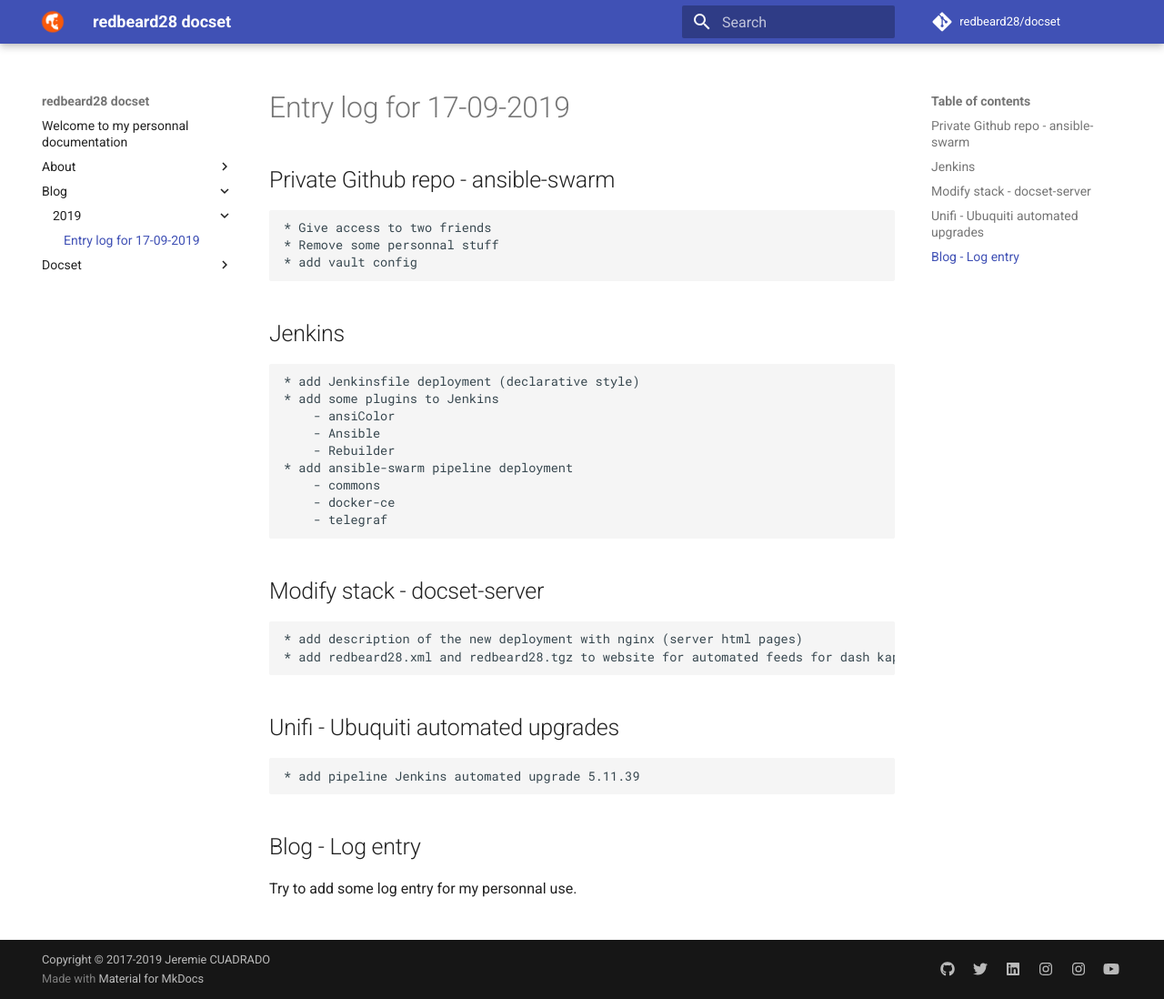
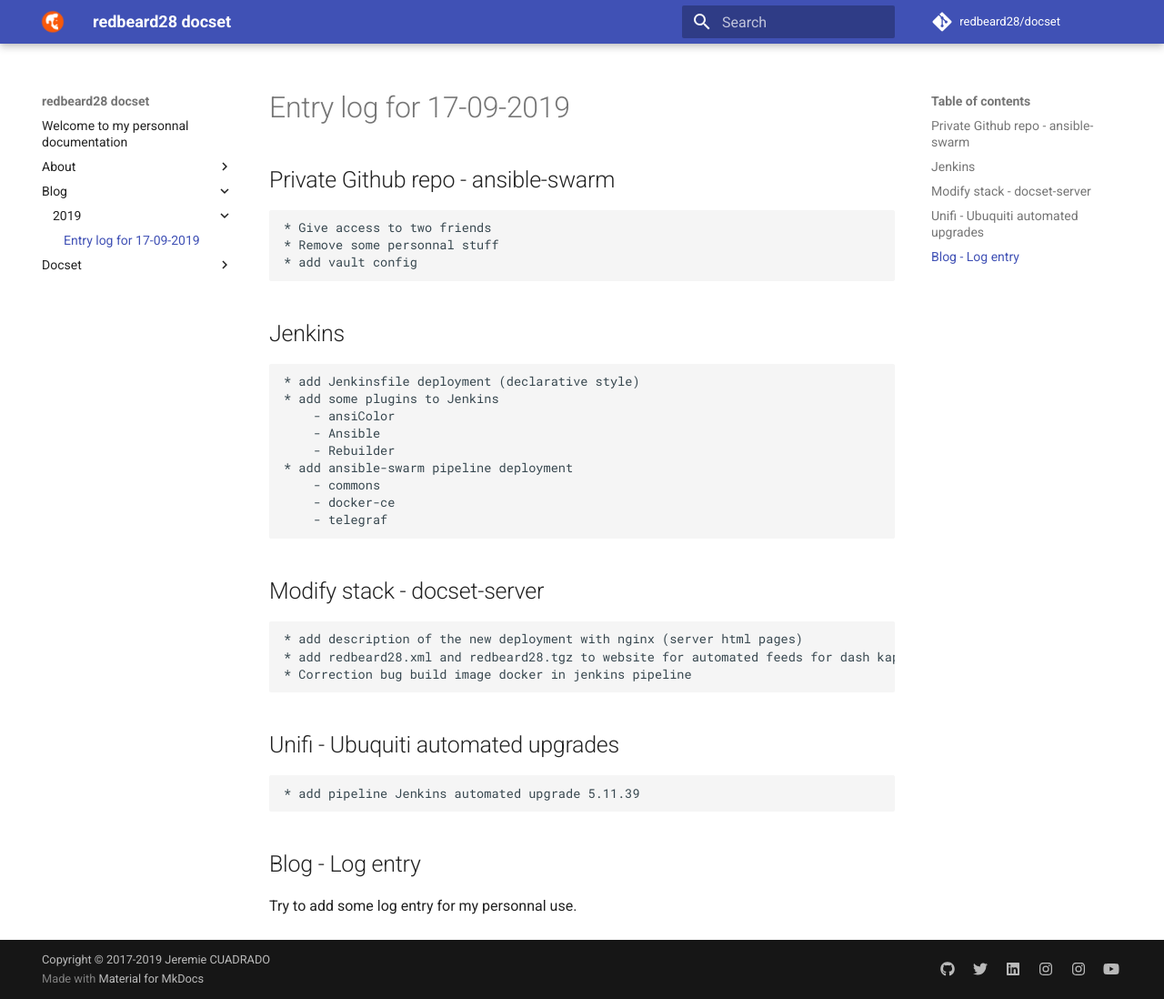
Before and after one commit to redbeard28/docset, an MkDocs documentation site: the page built from docs_src/blog/2019/log-17092019.md, in a window 1280 px wide and 1098 px high. Shown: the whole window at 91% size. Built offline with MkDocs 1.6.1 and Material for MkDocs 9.7.7, drawn with Linux system fonts in a browser that asks for light colours; comment, search, counter and statistics services are not loaded.

Commit message:
buggfix pipeline build

```diff
--- a/docs_src/blog/2019/log-17092019.md
+++ b/docs_src/blog/2019/log-17092019.md
@@ -20,6 +20,7 @@
 ## Modify stack - docset-server
     * add description of the new deployment with nginx (server html pages)
     * add redbeard28.xml and redbeard28.tgz to website for automated feeds for dash kapeli
+    * Correction bug build image docker in jenkins pipeline
 
 ## Unifi - Ubuquiti automated upgrades
     * add pipeline Jenkins automated upgrade 5.11.39
```
Also changed, not shown: 2 other files.
